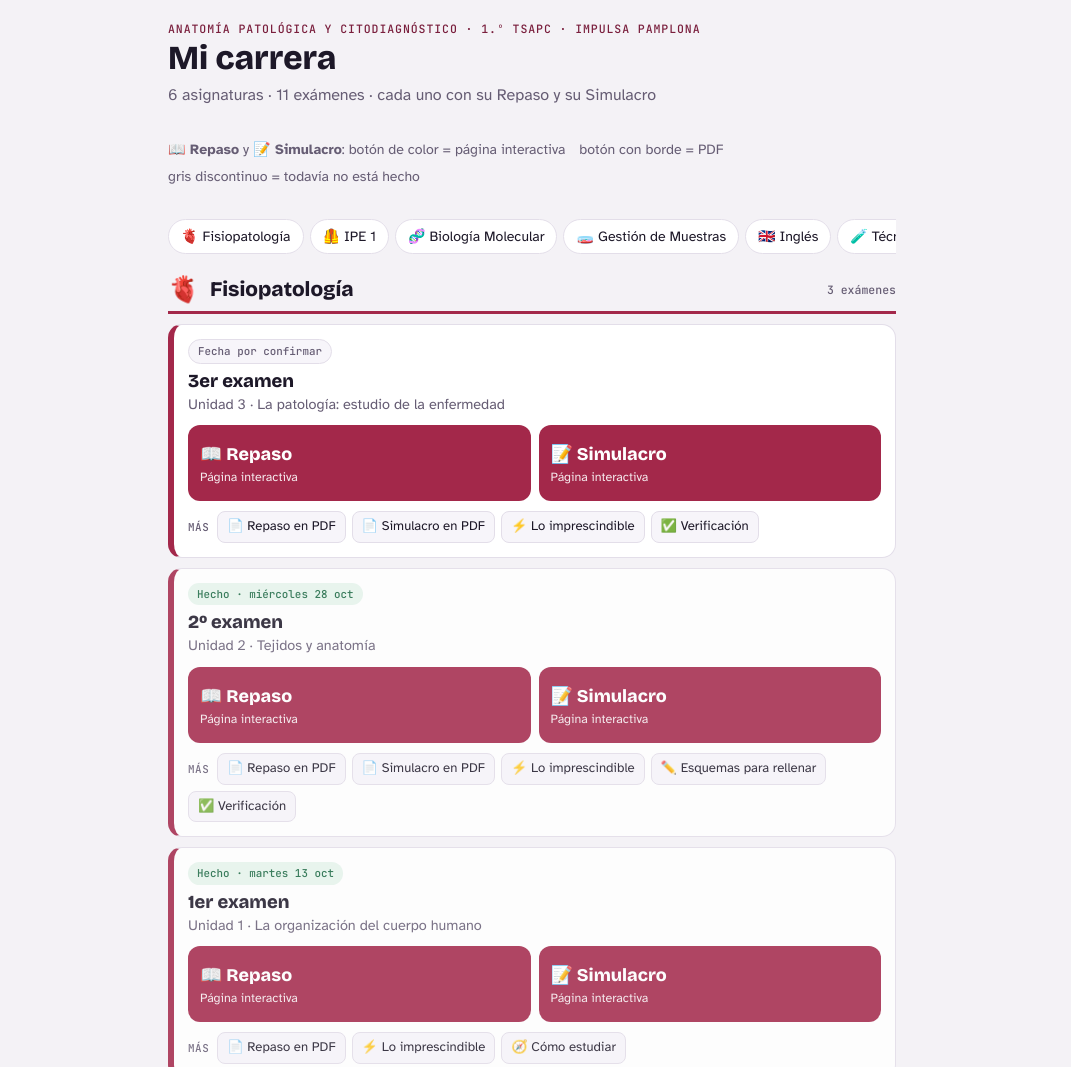
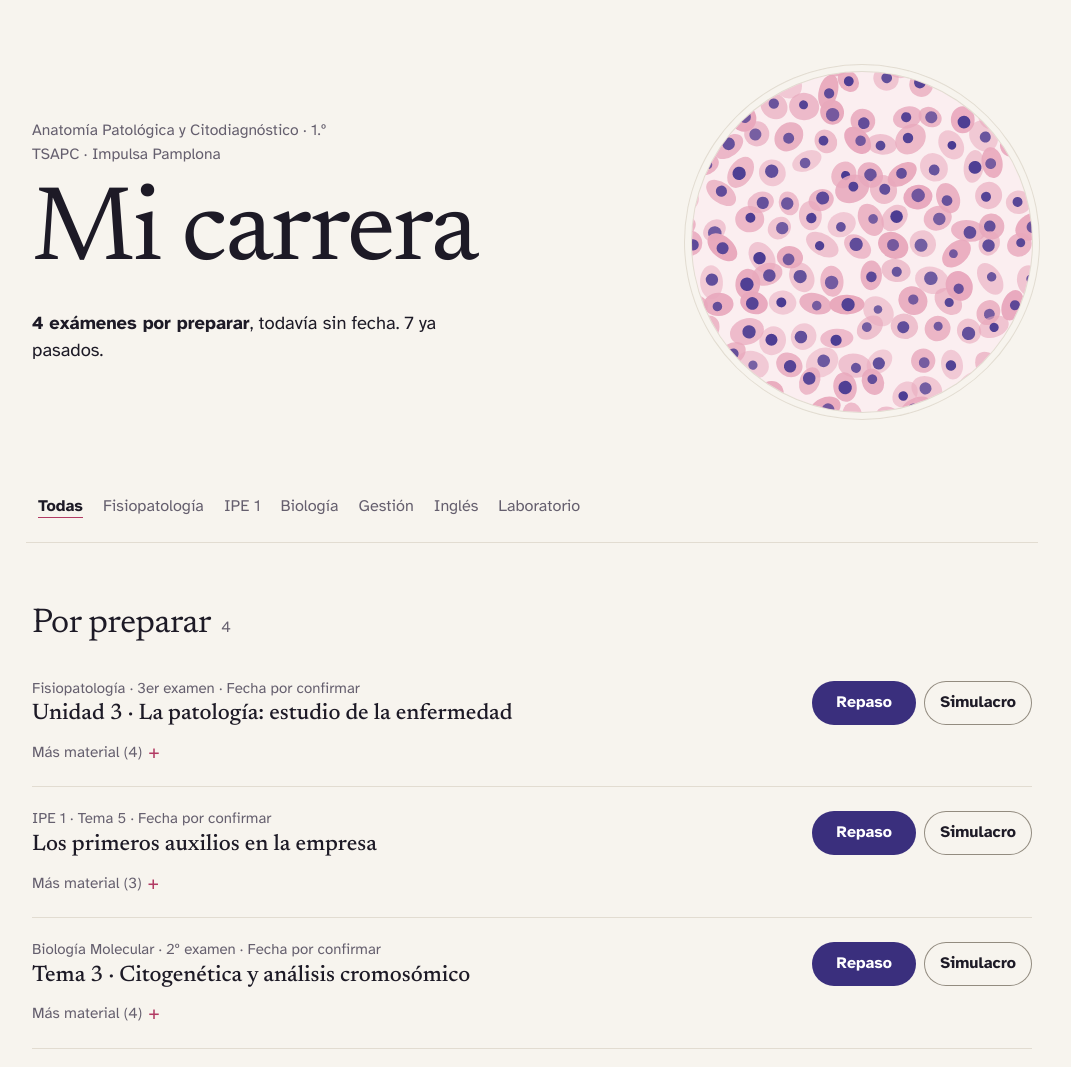
Before and after one commit to ArpusEdu/Fisio, a plain HTML site: page index.html in a window 1280 px wide. Shown: the top 1067 px of the page, without its empty margins (108-1179 px from the left). Drawn offline with nearby package versions, Linux system fonts and the light colour scheme.

Commit message:
Portada rediseñada: más minimalista, elegante y organizada
Co-Authored-By: Claude Opus 5.5 <noreply@anthropic.com>

```diff
--- a/index.html
+++ b/index.html
@@ -5,74 +5,120 @@
 <meta name="viewport" content="width=device-width, initial-scale=1, viewport-fit=cover">
 <style>:root{padding-top:env(safe-area-inset-top,0px);padding-bottom:env(safe-area-inset-bottom,0px)}body{margin:0}img{max-width:100%}[hidden]{display:none!important}</style>
 <title>Mi carrera TSAPC</title>
+<meta name="description" content="Repasos, simulacros y material de estudio de 1.º de TSAPC, Anatomía Patológica y Citodiagnóstico.">
 <meta name="claude:viewport-fit-sides" content="cover">
+<meta name="theme-color" content="#f7f4ee" media="(prefers-color-scheme: light)">
+<meta name="theme-color" content="#14121b" media="(prefers-color-scheme: dark)">
 <link rel="preconnect" href="https://fonts.googleapis.com">
-<link rel="stylesheet" href="https://fonts.googleapis.com/css2?family=Bricolage+Grotesque:opsz,wght@12..96,600;12..96,800&family=Atkinson+Hyperlegible:wght@400;700&family=JetBrains+Mono:wght@500&display=swap">
+<link rel="preconnect" href="https://fonts.gstatic.com" crossorigin>
+<link rel="stylesheet" href="https://fonts.googleapis.com/css2?family=Newsreader:opsz,wght@6..72,400;6..72,500&family=Atkinson+Hyperlegible:wght@400;700&display=swap">
 <style>
-/* Estantería por asignatura: cada examen es una tarjeta con dos botones grandes (Repaso / Simulacro) */
+/* Paleta de la tinción hematoxilina-eosina: papel, índigo para la acción y rosa para el detalle */
 :root{
-  --bg:#f4f2f6; --surface:#ffffff; --ink:#1d1828; --muted:#665d74; --line:#e3dee9; --soft:#f7f5fa;
-  --accent:#7a1f3d; --accent-ink:#ffffff; --ok:#1d6a44; --ok-soft:#e6f5ec; --hot:#c4314b; --hot-soft:#fbe8ec;
-  --fisio:#a3284a; --bio:#0f7c74; --ipe:#b8650a; --gest:#6a44b5; --ing:#2c5fc4; --lab:#3f7d1f;
-  --f-display:"Bricolage Grotesque","Segoe UI",system-ui,sans-serif; --f-body:"Atkinson Hyperlegible","Segoe UI",system-ui,sans-serif; --f-mono:"JetBrains Mono",ui-monospace,Menlo,monospace;
+  --paper:#f7f4ee; --ink:#1d1a26; --muted:#655f6e; --line:#e2dcd1; --edge:#938c80; --hema:#3a2f7d; --hema-ink:#ffffff; --hema-soft:#ebe8f4;
+  --eosin:#b23a63; --cyto:#e9a9bd; --nuc:#4a3b92; --field:#fbeef0;
+  --f-display:"Newsreader",Georgia,"Times New Roman",serif; --f-body:"Atkinson Hyperlegible","Segoe UI",system-ui,sans-serif;
 }
 @media (prefers-color-scheme: dark){:root:not([data-theme="light"]){
-  --bg:#131019; --surface:#1d1825; --ink:#ece7f3; --muted:#a69bb5; --line:#332b3e; --soft:#241e2d;
-  --accent:#ff8fae; --accent-ink:#1d1825; --ok:#86dcad; --ok-soft:#15291f; --hot:#ff7d93; --hot-soft:#3a1820;
-  --fisio:#ff7fa0; --bio:#4fd1c5; --ipe:#ffae52; --gest:#b49cff; --ing:#83a8ff; --lab:#9bd66f; color-scheme:dark}}
+  --paper:#14121b; --ink:#efebf4; --muted:#a79fb2; --line:#2e2a39; --edge:#6f687b; --hema:#b9b0f2; --hema-ink:#17142a; --hema-soft:#26223a;
+  --eosin:#f08bab; --cyto:#7c3a56; --nuc:#b3a7f2; --field:#1f1824; color-scheme:dark}}
 :root[data-theme="dark"]{
-  --bg:#131019; --surface:#1d1825; --ink:#ece7f3; --muted:#a69bb5; --line:#332b3e; --soft:#241e2d;
-  --accent:#ff8fae; --accent-ink:#1d1825; --ok:#86dcad; --ok-soft:#15291f; --hot:#ff7d93; --hot-soft:#3a1820;
-  --fisio:#ff7fa0; --bio:#4fd1c5; --ipe:#ffae52; --gest:#b49cff; --ing:#83a8ff; --lab:#9bd66f; color-scheme:dark}
+  --paper:#14121b; --ink:#efebf4; --muted:#a79fb2; --line:#2e2a39; --edge:#6f687b; --hema:#b9b0f2; --hema-ink:#17142a; --hema-soft:#26223a;
+  --eosin:#f08bab; --cyto:#7c3a56; --nuc:#b3a7f2; --field:#1f1824; color-scheme:dark}
 *{box-sizing:border-box}
-body{background:var(--bg);color:var(--ink);font-family:var(--f-body);font-size:16px;line-height:1.5}
-h1,h2,h3{font-family:var(--f-display);margin:0;text-wrap:balance}
-.wrap{max-width:760px;margin:0 auto;padding-block:20px 60px;padding-left:max(16px,env(safe-area-inset-left,0px));padding-right:max(16px,env(safe-area-inset-right,0px));display:flex;flex-direction:column;gap:18px}
-.wrap>*{min-width:0}
-.eyebrow{font-family:var(--f-mono);font-size:.72em;letter-spacing:.08em;text-transform:uppercase;color:var(--accent);margin:0}
-h1{font-size:2.1em;line-height:1.05;margin:4px 0 6px}
-.sub{color:var(--muted);margin:0}
-.next{display:flex;gap:14px;align-items:center;background:var(--surface);border:1px solid var(--line);border-radius:16px;padding:14px 16px;text-decoration:none;color:var(--ink)}
-.next .n{font-family:var(--f-display);font-weight:800;font-size:2.6em;line-height:1;color:var(--hot);font-variant-numeric:tabular-nums;min-width:1.3ch;text-align:center}
-.next p{margin:0}.k{font-family:var(--f-mono);font-size:.7em;letter-spacing:.07em;text-transform:uppercase;color:var(--muted)}
-.how{font-size:.88em;color:var(--muted);display:flex;flex-wrap:wrap;gap:6px 14px}
-.jump{display:flex;gap:6px;overflow-x:auto;padding-bottom:2px}
-.jump a{flex:none;text-decoration:none;color:var(--ink);background:var(--surface);border:1px solid var(--line);border-radius:999px;padding:6px 12px;font-size:.88em;white-space:nowrap}
-.subj{display:flex;flex-direction:column;gap:10px;scroll-margin-top:12px}
-.subj-h{display:flex;align-items:center;gap:10px;border-bottom:3px solid var(--c);padding-bottom:6px}
-.subj-h .em{font-size:1.6em;line-height:1}
-.subj-h h2{font-size:1.3em;flex:1}
-.subj-h span.c{font-family:var(--f-mono);font-size:.72em;color:var(--muted)}
-.ex{background:var(--surface);border:1px solid var(--line);border-left:6px solid var(--c);border-radius:14px;padding:14px;display:flex;flex-direction:column;gap:10px}
-.ex.past{opacity:.85}
-.ex-top{display:flex;flex-direction:column-reverse;align-items:flex-start;gap:6px}
-.ex h3{font-size:1.15em;line-height:1.2}
-.ex .tema{color:var(--muted);font-size:.9em;margin:2px 0 0}
-.st{flex:none;font-family:var(--f-mono);font-size:.68em;border-radius:999px;padding:3px 9px;white-space:nowrap}
-.st.up{background:var(--hot-soft);color:var(--hot)} .st.done{background:var(--ok-soft);color:var(--ok)} .st.tbd{background:var(--soft);color:var(--muted);border:1px solid var(--line)}
-.main{display:grid;grid-template-columns:1fr 1fr;gap:8px}
-.big{display:flex;flex-direction:column;gap:2px;text-decoration:none;border-radius:12px;padding:12px;min-height:76px;justify-content:center}
-.big b{font-family:var(--f-display);font-size:1.12em}
-.big small{font-size:.78em;opacity:.9;line-height:1.25}
-.big.on{background:var(--c);color:#fff}
-@media (prefers-color-scheme: dark){:root:not([data-theme="light"]) .big.on{color:#131019}}
-:root[data-theme="dark"] .big.on{color:#131019}
-.big.pdf{background:var(--soft);color:var(--ink);border:1.5px solid var(--c)}
-.big.off{background:transparent;color:var(--muted);border:1.5px dashed var(--line)}
-.more{display:flex;flex-wrap:wrap;gap:6px}
-.more a{font-size:.82em;text-decoration:none;color:var(--ink);background:var(--soft);border:1px solid var(--line);border-radius:8px;padding:5px 9px}
-.more .lbl{font-family:var(--f-mono);font-size:.68em;color:var(--muted);text-transform:uppercase;letter-spacing:.05em;align-self:center;margin-right:2px}
-.foot{color:var(--muted);font-size:.85em}
-a:focus-visible{outline:3px solid var(--accent);outline-offset:2px}
+html{scroll-behavior:smooth}
+@media (prefers-reduced-motion:reduce){html{scroll-behavior:auto}}
+body{background:var(--paper);color:var(--ink);font-family:var(--f-body);font-size:17px;line-height:1.5;-webkit-font-smoothing:antialiased}
+.wrap{max-width:1040px;margin:0 auto;padding-block:clamp(28px,6vw,72px) 72px;padding-left:max(20px,env(safe-area-inset-left,0px));padding-right:max(20px,env(safe-area-inset-right,0px))}
+h1,h2,h3,p{margin:0}
+a{color:inherit}
+a:focus-visible,button:focus-visible,summary:focus-visible{outline:2px solid var(--eosin);outline-offset:3px}
+.sr-only{position:absolute;width:1px;height:1px;overflow:hidden;clip-path:inset(50%);white-space:nowrap}
+
+.hero{display:grid;grid-template-columns:minmax(0,1fr) clamp(120px,32vw,340px);gap:clamp(16px,5vw,64px);align-items:center;margin-bottom:clamp(36px,6vw,72px)}
+.place{color:var(--muted);font-size:.92em;max-width:34ch}
+h1{font-family:var(--f-display);font-weight:400;font-size:clamp(3.1rem,9.5vw,6.6rem);line-height:.98;letter-spacing:-.025em;margin:.16em 0 .22em}
+.summary{font-size:1.08em;max-width:38ch}
+.summary b{font-weight:700}
+.field{aspect-ratio:1;border-radius:50%;background:var(--field);overflow:hidden;box-shadow:0 0 0 1px var(--line),0 0 0 7px var(--paper),0 0 0 8px var(--line)}
+.field svg{display:block;width:100%;height:100%}
+.field .c{fill:var(--cyto)}
+.field .n{fill:var(--nuc)}
+
+.filter{display:flex;gap:4px 8px;flex-wrap:wrap;margin-inline:-6px;padding-inline:6px;padding-bottom:14px;border-bottom:1px solid var(--line)}
+.filter button{appearance:none;background:none;border:0;font:inherit;font-size:.95em;color:var(--muted);min-height:44px;min-width:44px;padding:0 6px;cursor:pointer;text-underline-offset:6px;text-decoration-thickness:2px}
+.filter button:hover{color:var(--ink)}
+.filter button[aria-pressed="true"]{color:var(--ink);font-weight:700;text-decoration:underline;text-decoration-color:var(--eosin)}
+
+.group{margin-top:clamp(36px,5vw,56px)}
+.group-h{display:flex;align-items:baseline;gap:10px;margin-bottom:6px}
+h2{font-family:var(--f-display);font-weight:400;font-size:clamp(1.65rem,3.4vw,2.15rem);letter-spacing:-.012em}
+.count{color:var(--muted);font-size:.92em}
+
+.ex{display:grid;grid-template-columns:minmax(0,1fr) auto;gap:10px 32px;align-items:center;padding-block:20px;border-bottom:1px solid var(--line);scroll-margin-top:16px}
+.ex:target h3{color:var(--eosin)}
+.meta{color:var(--muted);font-size:.88em}
+.when{white-space:nowrap}
+.when.soon{color:var(--eosin);font-weight:700}
+h3{font-family:var(--f-display);font-weight:500;font-size:1.32em;line-height:1.22;margin-top:2px;text-wrap:pretty}
+.actions{display:flex;gap:8px}
+.btn{display:inline-flex;align-items:center;justify-content:center;min-height:44px;min-width:104px;padding:0 16px;border-radius:999px;font-size:.94em;font-weight:700;text-decoration:none;transition:background-color .18s ease,color .18s ease}
+.btn.main{background:var(--hema);color:var(--hema-ink)}
+.btn.main:hover{background:var(--eosin);color:var(--hema-ink)}
+.btn:active{transform:translateY(1px)}
+.btn.alt{box-shadow:inset 0 0 0 1px var(--edge)}
+.btn.alt:hover{background:var(--hema-soft)}
+.btn.off{color:var(--muted);box-shadow:inset 0 0 0 1px var(--line);font-weight:400}
+.btn .tag{font-weight:400;font-size:.82em;margin-left:6px;opacity:.75}
+
+details{grid-column:1/-1}
+summary{display:inline-flex;align-items:center;gap:6px;min-height:44px;margin-block:-8px;color:var(--muted);font-size:.9em;cursor:pointer;list-style:none}
+summary::-webkit-details-marker{display:none}
+summary::after{content:"+";font-size:1.25em;line-height:1;color:var(--eosin)}
+details[open] summary::after{content:"−"}
+summary:hover{color:var(--ink)}
+.more{list-style:none;margin:10px 0 2px;padding:0;display:grid;grid-template-columns:repeat(auto-fill,minmax(250px,1fr));gap:0 28px}
+.more a{display:flex;justify-content:space-between;align-items:center;gap:12px;min-height:44px;font-size:.93em;text-decoration:none;border-top:1px solid var(--line)}
+.more a:hover{color:var(--eosin)}
+.more .kind{color:var(--muted);font-size:.82em}
+.past h3{font-size:1.14em}
+
+.foot{color:var(--muted);font-size:.88em;margin-top:40px;max-width:60ch;text-wrap:pretty}
+.sep{white-space:pre}
+
+@media (max-width:680px){
+  body{font-size:16px}
+  .ex{grid-template-columns:minmax(0,1fr)}
+  .actions .btn{flex:1 1 0}
+  .hero{grid-template-columns:minmax(0,1fr) 72px;gap:0 16px;align-items:center;margin-bottom:22px}
+  .hero-text{display:contents}
+  h1{grid-column:1;grid-row:1;font-size:2.7rem;margin:0}
+  .place{grid-column:1/-1;grid-row:2;font-size:.82em;max-width:none;margin-top:8px}
+  .field{grid-column:2;grid-row:1;box-shadow:0 0 0 1px var(--line)}
+  .summary{grid-column:1/-1;grid-row:3;margin-top:8px;max-width:none;font-size:1em}
+  .when{display:block}
+  .filter{gap:0 4px;font-size:.94em;padding-bottom:8px}
+  .group{margin-top:22px}
+  .ex{padding-block:16px}
+  .sep.last{display:none}
+  .more{grid-template-columns:minmax(0,1fr)}
+}
 </style>
 </head>
 <body>
 <main class="wrap">
-<header><p class="eyebrow">Anatomía Patológica y Citodiagnóstico · 1.º TSAPC · Impulsa Pamplona</p><h1>Mi carrera</h1><p class="sub" id="sub"></p></header>
-<a class="next" id="next" hidden></a>
-<p class="how"><span><b>📖 Repaso</b> y <b>📝 Simulacro</b>: botón de color = página interactiva</span><span>botón con borde = PDF</span><span>gris discontinuo = todavía no está hecho</span></p>
-<nav class="jump" id="jump" aria-label="Ir a una asignatura"></nav>
-<div id="list" style="display:flex;flex-direction:column;gap:22px"></div>
+<header class="hero">
+  <div class="hero-text">
+    <p class="place">Anatomía Patológica y Citodiagnóstico · 1.º TSAPC · Impulsa Pamplona</p>
+    <h1>Mi carrera</h1>
+    <p class="summary" id="summary"></p>
+  </div>
+  <div class="field" id="field" aria-hidden="true"></div>
+</header>
+<div class="filter" id="filter" role="group" aria-label="Filtrar por asignatura"></div>
+<p class="sr-only" id="status" role="status"></p>
+<noscript><p>Esta página necesita JavaScript para mostrar los exámenes.</p></noscript>
+<div id="list"></div>
 <p class="foot">En cada página tienes arriba el botón «← Menú» para volver aquí. Los PDF se pueden descargar.</p>
 </main>
 <script>
@@ -81,29 +127,66 @@ const MES=["ene","feb","mar","abr","may","jun","jul","ago","sep","oct","nov","di
 const today=new Date();today.setHours(0,0,0,0);
 const esc=s=>String(s).replace(/[&<>"]/g,c=>({"&":"&amp;","<":"&lt;",">":"&gt;",'"':"&quot;"}[c]));
 EX.forEach(e=>{if(e.fecha){const d=new Date(e.fecha+"T00:00:00");e.days=Math.round((d-today)/864e5);e.fd=DIAS[d.getDay()]+" "+d.getDate()+" "+MES[d.getMonth()];e.state=e.days<0?"done":"up"}else e.state="tbd"});
-const rank=e=>e.state==="up"?e.days:e.state==="tbd"?500:5000-e.days;
-const subjects=[];EX.slice().sort((a,b)=>rank(a)-rank(b)).forEach(e=>{let s=subjects.find(x=>x.asig===e.asig);if(!s){s={asig:e.asig,em:e.em,col:e.col,ex:[]};subjects.push(s)}s.ex.push(e)});
-const num=e=>+(String(e.id).match(/\d+$/)||[0])[0];subjects.forEach(s=>s.ex.sort((a,b)=>num(b)-num(a)));
-const nWeb=EX.reduce((n,e)=>n+(e.rep.web?1:0)+(e.sim.web?1:0),0);
-document.getElementById("sub").textContent=subjects.length+" asignaturas · "+EX.length+" exámenes · cada uno con su Repaso y su Simulacro";
-const nx=EX.filter(e=>e.state==="up").sort((a,b)=>a.days-b.days)[0];
-if(nx){const n=document.getElementById("next");n.hidden=false;n.href="#"+nx.id;n.innerHTML=`<span class="n">${nx.days}</span><div><p class="k">${nx.days===0?"¡Hoy es el examen!":nx.days===1?"día para el próximo examen":"días para el próximo examen"}</p><p><b>${nx.em} ${esc(nx.asig)} · ${esc(nx.ex)}</b> · ${nx.fd}</p></div>`}
-const stLab=e=>e.state==="up"?(e.days===0?"Hoy":"Faltan "+e.days+(e.days===1?" día":" días")+" · "+e.fd):e.state==="done"?"Hecho · "+e.fd:"Fecha por confirmar";
-function big(kind,o){const T=kind==="rep"?"📖 Repaso":"📝 Simulacro";
-  if(o.web)return `<a class="big on" href="${o.web}"><b>${T}</b><small>${esc(o.webt||"Página interactiva")}</small></a>`;
-  if(o.pdf)return `<a class="big pdf" href="${o.pdf}"><b>${T}</b><small>PDF</small></a>`;
-  return `<span class="big off"><b>${T}</b><small>Todavía no está hecho</small></span>`}
-document.getElementById("jump").innerHTML=subjects.map(s=>`<a href="#s-${s.col}-${s.ex[0].id}">${s.em} ${esc(s.asig)}</a>`).join("");
-document.getElementById("list").innerHTML=subjects.map(s=>`<section class="subj" id="s-${s.col}-${s.ex[0].id}" style="--c:var(--${s.col})"><div class="subj-h"><span class="em" aria-hidden="true">${s.em}</span><h2>${esc(s.asig)}</h2><span class="c">${s.ex.length} ${s.ex.length===1?"examen":"exámenes"}</span></div>`+
- s.ex.map(e=>{const more=[];
-   if(e.rep.web&&e.rep.pdf)more.push(`<a href="${e.rep.pdf}">📄 Repaso en PDF</a>`);
-   if(e.rep.gh)more.push(`<a href="${e.rep.gh}">🌍 Repaso público</a>`);
-   if(e.sim.web&&e.sim.pdf)more.push(`<a href="${e.sim.pdf}">📄 Simulacro en PDF</a>`);
-   if(e.sim.gh)more.push(`<a href="${e.sim.gh}">🌍 Simulacro público</a>`);
-   (e.extra||[]).forEach(([t,u])=>more.push(`<a href="${u}">${esc(t)}</a>`));
-   return `<article class="ex${e.state==="done"?" past":""}" id="${e.id}"><div class="ex-top"><div><h3>${esc(e.ex)}</h3><p class="tema">${esc(e.tema)}</p></div><span class="st ${e.state}">${stLab(e)}</span></div>
-   <div class="main">${big("rep",e.rep)}${big("sim",e.sim)}</div>${more.length?`<div class="more"><span class="lbl">Más</span>${more.join("")}</div>`:""}</article>`}).join("")+`</section>`).join("");
+const asigs=[...new Set(EX.map(e=>e.asig))];
+const upcoming=EX.filter(e=>e.state==="up").sort((a,b)=>a.days-b.days);
+const toStudy=[...upcoming,...EX.filter(e=>e.state==="tbd")];
+const past=EX.filter(e=>e.state==="done").sort((a,b)=>a.days===b.days?0:b.days-a.days);
+const nx=upcoming[0];
+const countAsig=l=>new Set(l.map(e=>e.asig)).size;
+const SHORT={"Técnicas Generales de Laboratorio":"Laboratorio","Gestión de Muestras":"Gestión","Biología Molecular":"Biología"};
+
+document.getElementById("summary").innerHTML=nx
+  ?`<b>${nx.days===0?"Hoy":nx.days===1?"Mañana":"En "+nx.days+" días"}</b>: ${esc(nx.asig)}, ${esc(nx.ex)}. ${toStudy.length} por preparar en ${countAsig(toStudy)} ${countAsig(toStudy)===1?"asignatura":"asignaturas"}.`
+  :`<b>${toStudy.length} exámenes por preparar</b>, todavía sin fecha. ${past.length} ya pasados.`;
+
+const when=e=>e.state==="up"?`<span class="when${e.days<=7?" soon":""}">${e.days===0?"Hoy":e.days===1?"Mañana":"Faltan "+e.days+" días"} · ${e.fd}</span>`:e.state==="done"?`<span class="when">Pasado · ${e.fd}</span>`:`<span class="when">Fecha por confirmar</span>`;
+function btn(kind,o,cls,e){const T=kind==="rep"?"Repaso":"Simulacro",L=`aria-label="${T}: ${esc(e.asig)}, ${esc(e.ex)}"`;
+  if(o.web)return `<a class="btn ${cls}" href="${o.web}" ${L}>${T}</a>`;
+  if(o.pdf)return `<a class="btn ${cls}" href="${o.pdf}" ${L}>${T}<span class="tag">PDF</span></a>`;
+  return `<span class="btn off">${T}: pendiente</span>`}
+const clean=t=>t.replace(/^[^\p{L}\p{N}]+/u,"");
+function materials(e){const m=[];
+  if(e.rep.web&&e.rep.pdf)m.push(["Repaso",e.rep.pdf]);
+  if(e.sim.web&&e.sim.pdf)m.push(["Simulacro",e.sim.pdf]);
+  (e.extra||[]).forEach(([t,u])=>m.push([clean(t),u]));
+  return m}
+function row(e){const m=materials(e);
+  return `<article class="ex${e.state==="done"?" past":""}" id="${e.id}">
+   <div><p class="meta">${esc(e.asig)} · ${esc(e.ex)}<span class="sep last"> · </span>${when(e)}</p><h3>${esc(e.tema)}</h3>${e.sim.webt?`<p class="meta">Simulacro: ${esc(e.sim.webt)}</p>`:""}</div>
+   <div class="actions">${btn("rep",e.rep,"main",e)}${btn("sim",e.sim,"alt",e)}</div>
+   ${m.length?`<details><summary aria-label="Más material de ${esc(e.asig)}, ${esc(e.ex)}: ${m.length}">Más material (${m.length})</summary><ul class="more">${m.map(([t,u])=>`<li><a href="${u}"><span>${esc(t)}</span><span class="kind">${/\.pdf$/i.test(u)?"PDF":"Web"}</span></a></li>`).join("")}</ul></details>`:""}
+  </article>`}
+function group(title,list){return list.length?`<section class="group"><div class="group-h"><h2>${title}</h2><span class="count"><span aria-hidden="true">${list.length}</span><span class="sr-only">${list.length} ${list.length===1?"examen":"exámenes"}</span></span></div>${list.map(row).join("")}</section>`:""}
+
+let current=null;try{const c=sessionStorage.getItem("asig");if(asigs.includes(c))current=c}catch(_){}
+const list=document.getElementById("list"),filter=document.getElementById("filter");
+function render(){const f=a=>!current||a.asig===current;
+  list.innerHTML=group("Por preparar",toStudy.filter(f))+group("Ya pasados",past.filter(f));
+  filter.querySelectorAll("button").forEach(b=>b.setAttribute("aria-pressed",String((b.dataset.a||null)===current)));
+  const n=list.querySelectorAll(".ex").length;document.getElementById("status").textContent=n+(n===1?" examen":" exámenes")+(current?" de "+current:"");
+  try{current?sessionStorage.setItem("asig",current):sessionStorage.removeItem("asig")}catch(_){}}
+filter.innerHTML=`<button type="button" data-a="">Todas</button>`+asigs.map(a=>`<button type="button" data-a="${esc(a)}">${esc(SHORT[a]||a)}</button>`).join("");
+filter.addEventListener("click",ev=>{const b=ev.target.closest("button");if(!b)return;current=b.dataset.a||null;render()});
+render();
+// Un enlace directo a un examen quita el filtro si lo estaba ocultando
+addEventListener("hashchange",()=>{const id=location.hash.slice(1);if(id&&current&&!document.getElementById(id)){current=null;render();document.getElementById(id)?.scrollIntoView()}});
+if(location.hash&&!document.getElementById(location.hash.slice(1))){current=null;render();document.getElementById(location.hash.slice(1))?.scrollIntoView()}
+
+// Campo de microscopio: células generadas con una semilla fija, igual en cada visita
+(function(){let s=20261030;const r=()=>(s=(s*1664525+1013904223)%4294967296)/4294967296;
+  let out="";const step=9.4;let row=0;
+  for(let y=-4;y<=104;y+=step*.86,row++)for(let x=-4+(row%2?step/2:0);x<=104;x+=step){
+    const cx=x+(r()-.5)*4.6,cy=y+(r()-.5)*4.6,a=(r()*180).toFixed(0),rx=(3.5+r()*1.7).toFixed(2),ry=(2.8+r()*1.3).toFixed(2),nr=(1.25+r()*.75).toFixed(2),dx=((r()-.5)*1.5).toFixed(2),dy=((r()-.5)*1.5).toFixed(2);
+    out+=`<g transform="translate(${cx.toFixed(2)} ${cy.toFixed(2)}) rotate(${a})"><ellipse class="c" rx="${rx}" ry="${ry}" opacity="${(.5+r()*.5).toFixed(2)}"/><circle class="n" cx="${dx}" cy="${dy}" r="${nr}" opacity="${(.72+r()*.28).toFixed(2)}"/></g>`}
+  document.getElementById("field").innerHTML=`<svg viewBox="0 0 100 100" focusable="false">${out}</svg>`})();
 </script>
-
+<script src="https://cdnjs.cloudflare.com/ajax/libs/gsap/3.12.5/gsap.min.js"></script>
+<script>
+// El contenido ya es visible sin GSAP; la animación solo se añade si la librería carga pronto y el movimiento está permitido
+if(window.gsap&&performance.now()<800&&!matchMedia("(prefers-reduced-motion: reduce)").matches){
+  gsap.from("#field svg",{filter:"blur(9px)",scale:1.16,duration:1.7,ease:"power2.out",clearProps:"filter,transform"});
+  gsap.from(".hero h1, .place, .summary",{y:10,opacity:0,duration:.7,ease:"power2.out",stagger:.07,clearProps:"all"});
+}
+</script>
 </body>
 </html>
```
